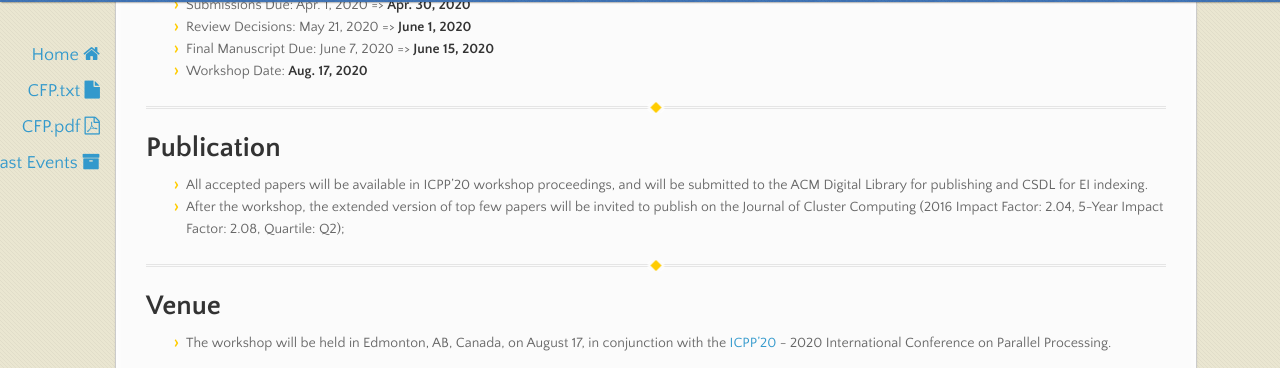
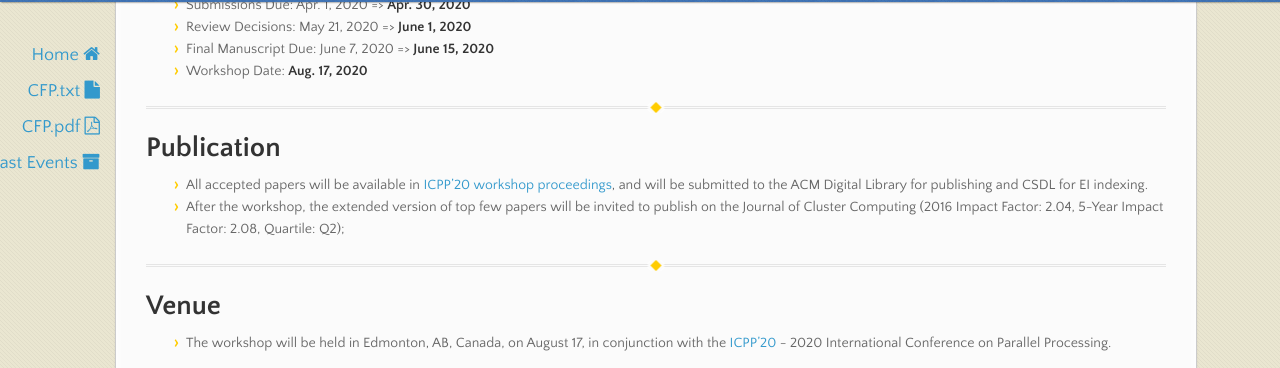
Before and after one commit to srmpds/srmpds.github.io, a Jekyll site: the page built from index.md, in a window 1280 px wide and 900 px high, scrolled down 927 px. Shown: the part 83-451 px from the top of the window. Built offline with Jekyll 4.4.1, drawn with Linux system fonts in a browser that asks for light colours; nearby versions of some CDN libraries; part of the change alters nothing that is shown.

Commit message:
add, delete, polish etc.

```diff
--- a/index.md
+++ b/index.md
@@ -40,7 +40,7 @@ Resource management and scheduling is a crucial task on large-scale computing sy
 
 ---
 # Publication
-* All accepted papers will be available in ICPP'20 workshop proceedings, and will be submitted to the ACM Digital Library for publishing and CSDL for EI indexing.
+* All accepted papers will be available in [ICPP'20 workshop proceedings](https://dl.acm.org/doi/proceedings/10.1145/3409390), and will be submitted to the ACM Digital Library for publishing and CSDL for EI indexing.
 * After the workshop, the extended version of top few papers will be invited to publish on the Journal of Cluster Computing (2016 Impact Factor: 2.04, 5-Year Impact Factor: 2.08, Quartile: Q2);
 
 ---
```
